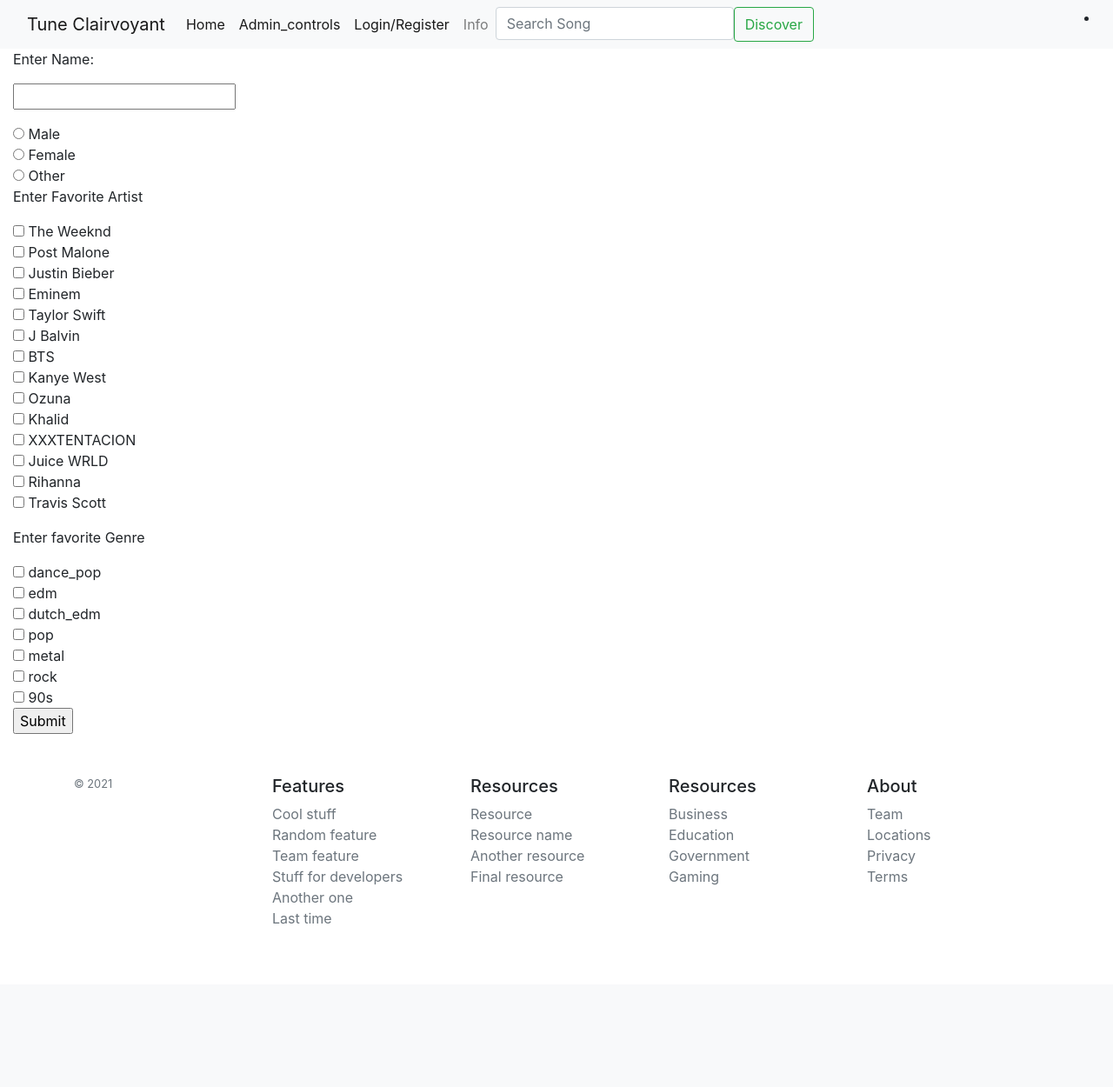
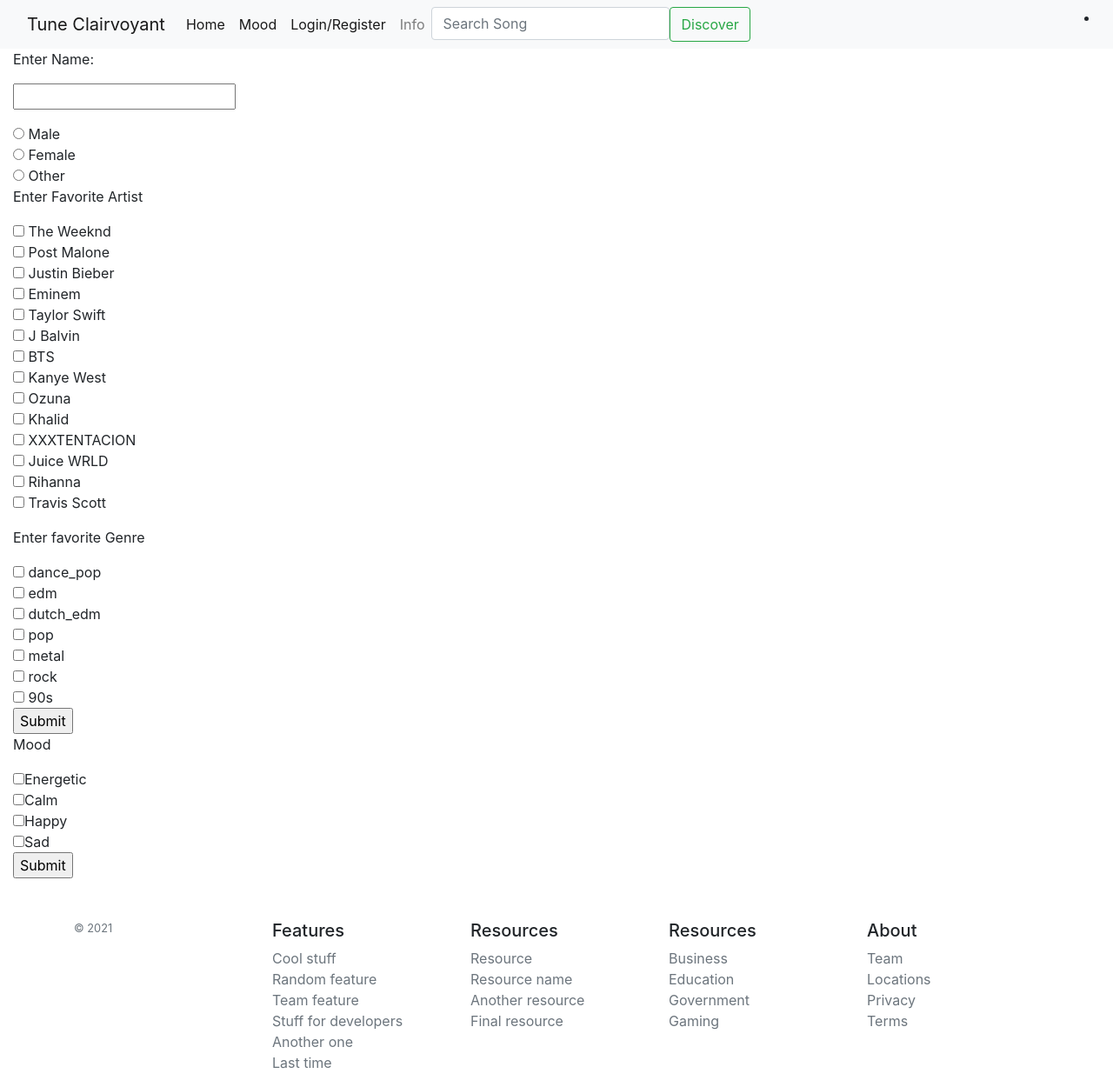
Before and after one commit to shrijitrp/Flask_test, a Flask app: page /info in a window 1280 px wide. Shown: the top 1250 px of the page at 87% size. Before the commit the page ends 1063 px from the top, so only its background shows below. Run offline with Flask 2, Linux system fonts and the light colour scheme; parts of the project's set-up code (start-up, migrations or seed data) failed here and were passed over; some libraries are stand-ins or nearby versions.

Commit message:
Mood Implemented
Working Copy

```diff
--- a/main.py
+++ b/main.py
@@ -10,6 +10,7 @@ import pandas as pd
 import numpy as np
 from sklearn.preprocessing import StandardScaler
 from sklearn.metrics.pairwise import cosine_similarity
+from wtforms import Form, BooleanField, StringField, PasswordField, validators
 sc = StandardScaler()
 
 
@@ -53,7 +54,7 @@ def login():
         session["email"] = email
         #password = request.form["password"]
         if user_info["Email"].str.contains(email).any():# & user_info["Password"].str.contains(password).any():
-            print("Success")
+            print("Successful Login")
             return redirect(url_for("profile"))
         else:
             return redirect(url_for("info"))
@@ -84,6 +85,18 @@ def info():
         return redirect(url_for("profile"))
     else:
         return render_template("info.html")
+
+@app.route("/mood",methods = ["POST","GET"])
+def mood():
+    if request.method == "POST":
+        mood = request.form.getlist("mood")
+        for i in mood:
+            uri = get_mood(i, database)
+        print("MOOOOOOOOOOD",uri)
+        returnValue = render_template("mood-search.html", temp = uri)
+    else:
+        returnValue = render_template("mood.html")
+    return returnValue
 
 # @app.route("/favourite")
 # def favourite(URI):
@@ -129,16 +142,23 @@ def profile():
         print("PRFILETESTER", session["artist"])
         return render_template("profile.html", temp = get_artist_songs(session["artist"]))
 
-@app.route("/<song>", methods=['GET', 'POST'])
+@app.route("/<song>", methods=["GET", "POST"])
 def content(song):
-    recommendation = []
-    #if song != session['Song']:
-    found = list(database[database["Tracks"] == song]["uri"])[0]
-    recommendation = get_recommendations(song)
-    #else:
-        #song = session['Song']
-    #found = list(database[database["Tracks"] == song]["uri"])[0]
-    #recommendation = get_recommendations(song
+    if request.method == 'POST':# and Form.validate():
+        if song == "favourite":
+            song = request.form["favourite"]
+            print("THIS IS A POST SONG FAVOURITE:", song)
+            return redirect(url_for("search"))
+
+        print("THIS IS A POST SONG REQUEST:", song)
+        found = list(database[database["Tracks"] == song]["uri"])[0]
+        recommendation = get_recommendations(song)
+        #recommendation = get_recommendations(get_song_from_uri(song))
+    else:
+        print("THIS IS A GET MESSAGE: ", song)
+        found = list(database[database["Tracks"] == song]["uri"])[0]
+        recommendation = get_recommendations(song)
+
     if recommendation:
         #session.pop(song,None)
         print("ABC: ", session['Song'])
@@ -155,6 +175,7 @@ content_similarity = cosine_similarity(content_input)
 content_similarity_df = pd.DataFrame(content_similarity,index = content_input.index,columns = content_input.index)
 
 def get_recommendations(song):
+    print("GET_RECOMMENDATOIN",song)
     id = database[database["Tracks"]== song].index.values[0]
     temp = content_similarity_df[id].sort_values(ascending = False).index.values[1:19]
     per = []
@@ -172,7 +193,11 @@ def get_artist_songs(artist):
         link.append(z)
     return link
 
-def favourite(URI):
+# def get_mood_songs(mood):
+#     return {""}
+#     return returnValue
+
+def set_favourite(URI):
     print("loaded")
     #temp2 = session[email]
     #list_of_str = ['Name', 'Email', 'Genres', 'Artist', 'Gender', 'Favourite']
@@ -191,6 +216,22 @@ def favourite(URI):
     csvFile.close()
     return returnValue
 
+def get_song_from_uri(URI):
+    return list((database[(database['uri'] == URI)])["Tracks"])[0]
+
+def get_mood(y,x):
+    if y == "calm":
+        x = x[(x["instrumentalness"] > (80*x["instrumentalness"].max())/100) & (x["acousticness"] > (80*x["acousticness"].max())/100) & (x["loudness"] < (20*x["loudness"].max())/100) & (x["liveness"] < (20*x["liveness"].max())/100) ].sample(n=9)["uri"]
+    elif y == "energetic":
+        x = x[(x["energy"] > (80*x["energy"].max())/100) & (x["tempo"] > (80*x["tempo"].max())/100) & (x["acousticness"] < (20*x["acousticness"].max())/100) & (x["liveness"] < (20*x["liveness"].max())/100)].sample(n=9)["uri"]
+    elif y == "happy":
+        x = x[(x["danceability"] > (80*x["danceability"].max())/100) & (x["valence"] > (80*x["valence"].max())/100) & (x["energy"] > (60*x["energy"].max())/100) & (x["liveness"] < (20*x["liveness"].max())/100)].sample(n=9)["uri"]
+    elif y == "sad":
+        x = x[(x["danceability"] < (20*x["danceability"].max())/100) & (x["energy"] < (20*x["valence"].max())/100) & (x["tempo"] < (30*x["energy"].max())/100) & (x["liveness"] < (20*x["liveness"].max())/100)].sample(n=9)["uri"]
+    elif y == "live":
+        x = x[(x["liveness"] > (90*x["liveness"].max())/100)].sample(n=9)["uri"]
+    #x = list(x["uri"])
+    return x
 
 if __name__ == "__main__":
     app.run(debug = True)
--- a/static/js/script.js
+++ b/static/js/script.js
@@ -0,0 +1,6 @@
+function setFavourite(){
+    fetch("/favourite", {
+       method:"GET"
+ })
+
+ }
--- a/templates/content.html
+++ b/templates/content.html
@@ -18,9 +18,10 @@
             <center><p>{{y}}%</p></center>
             <center><iframe src={{ "https://open.spotify.com/embed/track/" + x }} width="300" height="380" frameborder="0" allowtransparency="true" allow="encrypted-media">TEST</iframe></center>
             <div class="container">
+                <form action="/favourite" method="POST">
                 <center><label for="id-of-input" class="custom-checkbox">
-                    <button class="btn btn-outline-success" name="favourite" value={{x}}>Favourite</button>
-                </label></center>
+                    <button type="submit" class="btn btn-outline-success" name="favourite" value={{x}}>Favourite</button>
+                </label></center></form>
             </div>
           </div>
 
--- a/templates/header.html
+++ b/templates/header.html
@@ -11,7 +11,7 @@
             <a class="nav-link active" aria-current="page" href="{{ url_for('index') }}">Home</a>
           </li>
           <li class="nav-item">
-            <a class="nav-link active" aria-current="page" href="{{ url_for('info') }}">Admin_controls</a>
+            <a class="nav-link active" aria-current="page" href="{{ url_for('mood') }}">Mood</a>
           </li>
           <li class="nav-item">
             <a class="nav-link active" aria-current="page" href="{{ url_for('login') }}">Login/Register</a>
--- a/templates/info.html
+++ b/templates/info.html
@@ -40,6 +40,14 @@
     <input type="checkbox" name="genre" value='90s'> 90s  <br/>
     <input type="submit" value="Submit">
 
+    <p> Mood </p>
+
+    <input type="checkbox" name="mood", value="energetic">Energetic</br>
+    <input type="checkbox" name="mood", value="calm">Calm</br>
+    <input type="checkbox" name="mood", value="happy">Happy</br>
+    <input type="checkbox" name="mood", value="sad">Sad</br>
+    <input type="submit" value="Submit">
+
 </form>
 
 {% endblock content %}
```
Also changed, not shown: templates/mood-search.html (added, +27 -0 lines), templates/mood.html (added, +18 -0 lines).
